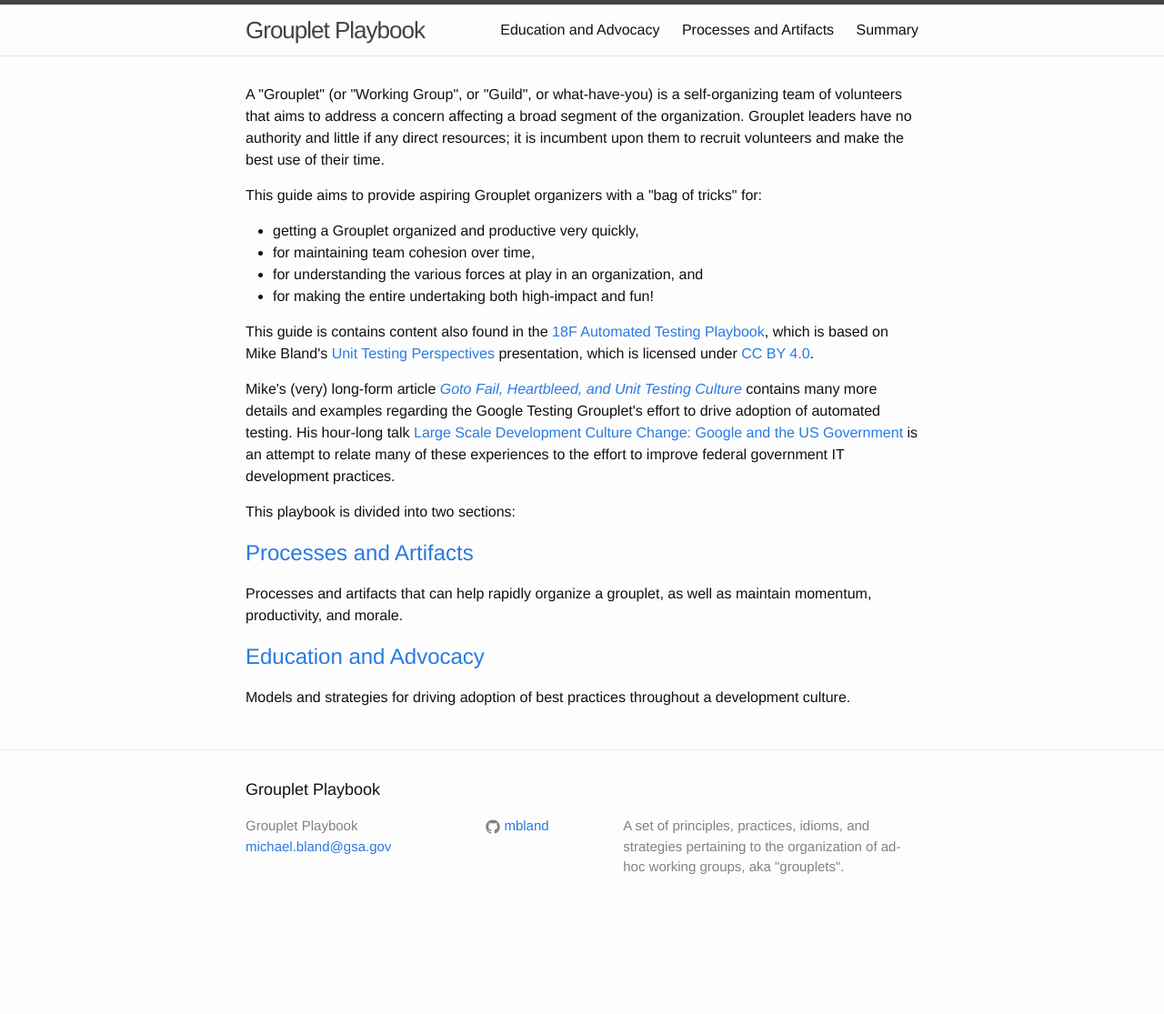
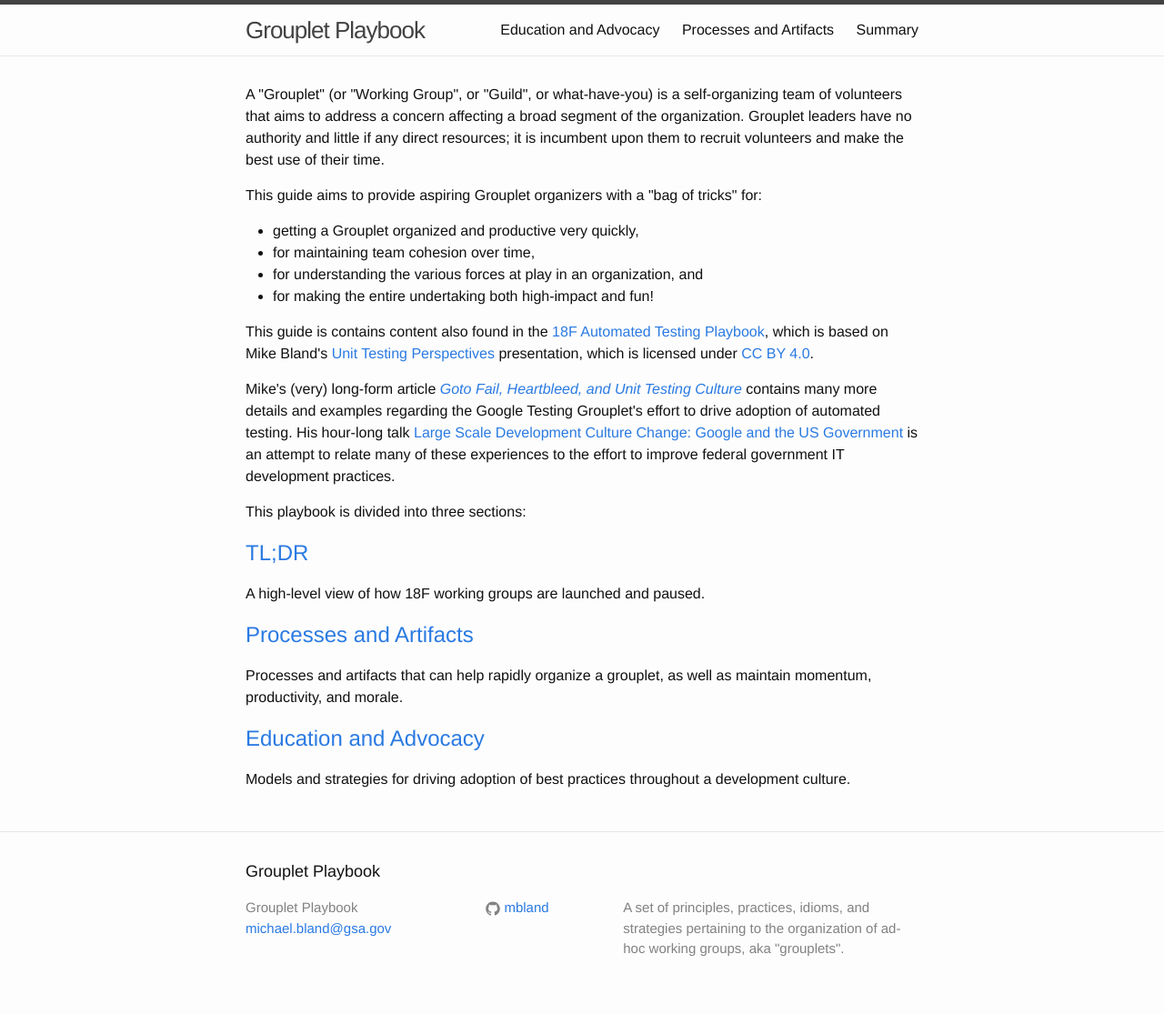
Before and after one commit to 18F/grouplet-playbook, a Jekyll site: the page built from index.html, in a window 1280 px wide. Shown: the whole page at 91% size. Built offline with Jekyll 4.4.1, drawn with Linux system fonts in a browser that asks for light colours; Markdown is read by kramdown in place of the engine named in the settings; before the commit the page ends 1025 px from its top, so only the background shows below that.

Commit message:
Add link to TL;DR from index.html

```diff
--- a/index.html
+++ b/index.html
@@ -38,7 +38,11 @@
 attempt to relate many of these experiences to the effort to improve federal
 government IT development practices.</p>
 
-<p>This playbook is divided into two sections:</p>
+<p>This playbook is divided into three sections:</p>
+
+<h2><a href="{{ site.baseurl }}/tldr/">TL;DR</a></h2>
+
+<p>A high-level view of how 18F working groups are launched and paused.</p>
 
 <h2><a href="{{ site.baseurl }}/processes-and-artifacts/">Processes and Artifacts</a></h2>
 
```
